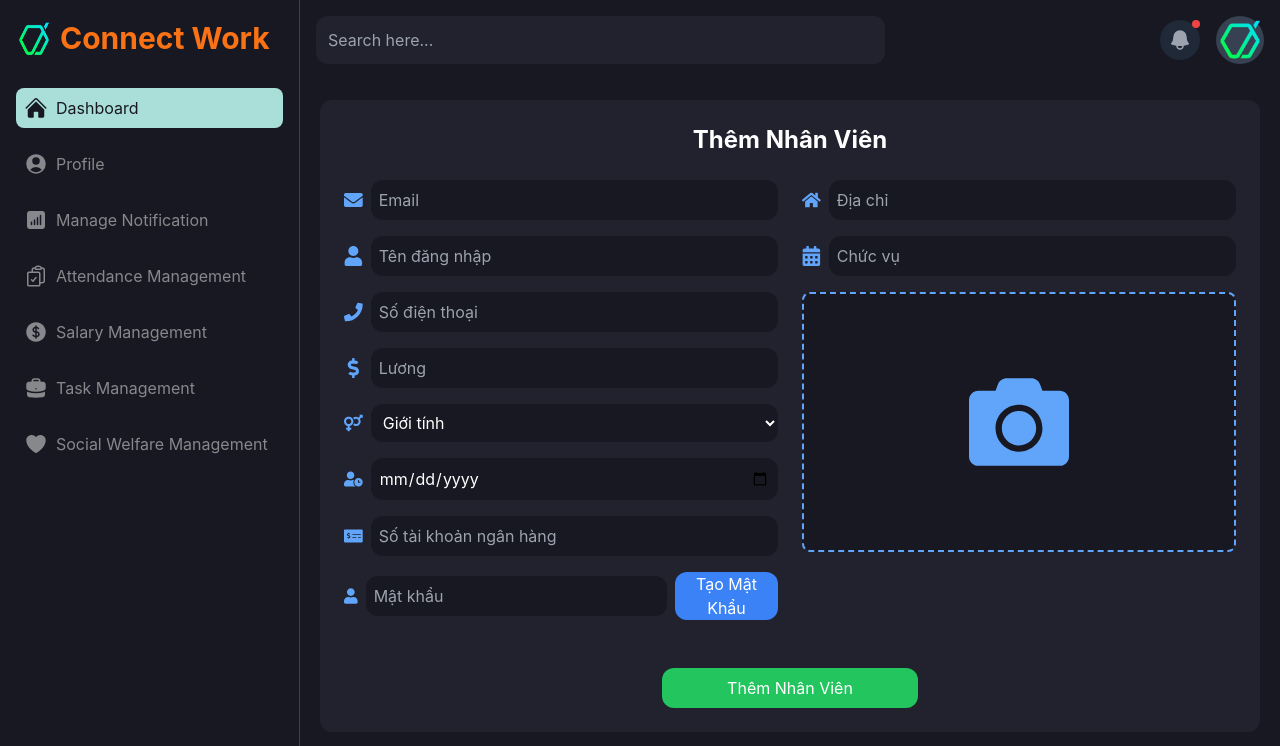
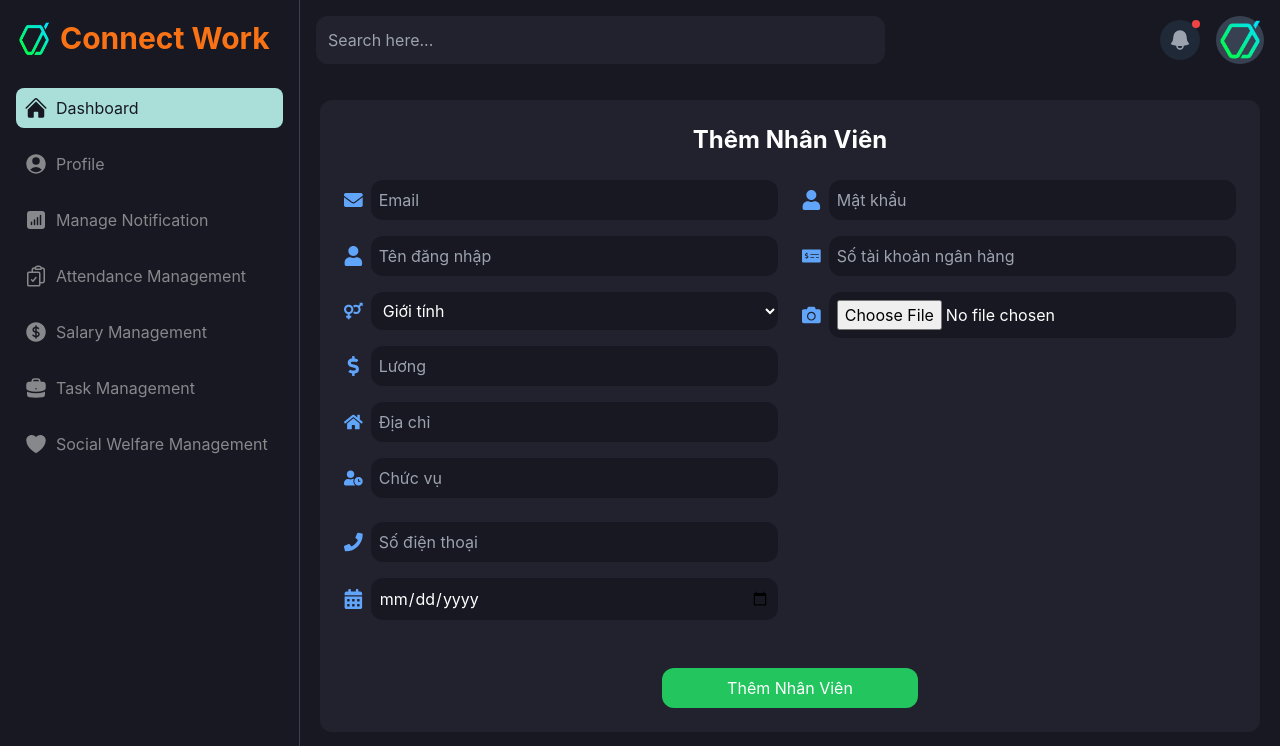
Before and after one commit to quynIT/connect-work, a React (Vite) app in the folder frontend/: page /admin/add-member in a window 1280 px wide. Shown: the top 746 px of the page. Built offline with nearby package versions, Linux system fonts and the light colour scheme.

Commit message:
request-api

```diff
--- a/frontend/src/components/admin/AddEmployee.tsx
+++ b/frontend/src/components/admin/AddEmployee.tsx
@@ -1,4 +1,5 @@
 import React, { useState, useEffect, ChangeEvent } from "react";
+import axios from "axios";
 import {
   FaUser,
   FaEnvelope,
@@ -23,7 +24,7 @@ function AddEmployee() {
   const [position, setPosition] = useState("");
   const [dateOfBirth, setDateOfBirth] = useState("");
   const [bankAccount, setBankAccount] = useState("");
-
+  const [gender, setGender] = useState("");
   const [errors, setErrors] = useState<{ [key: string]: string }>({});
 
   const handleImageChange = (event: ChangeEvent<HTMLInputElement>) => {
@@ -40,84 +41,69 @@ function AddEmployee() {
   }, [email]);
 
   const generateRandomPassword = () => {
-    const randomPassword = Math.random().toString(36).slice(-8);
-    setPassword(randomPassword);
+    const randomPassword = Math.random().toString(36).slice(-8); // tạo mật khẩu ngẫu nhiên có độ dài 8 ký tự
+    setPassword(randomPassword); // Gán giá trị mật khẩu cho state
   };
-  const isValidAge = (dob: string): boolean => {
-    const birthDate = new Date(dob);
-    const today = new Date();
-    const age = today.getFullYear() - birthDate.getFullYear();
-    const monthDifference = today.getMonth() - birthDate.getMonth();
 
-    // Kiểm tra nếu người dùng đủ 18 tuổi
-    return (
-      age > 18 ||
-      (age === 18 && monthDifference > 0) ||
-      (age === 18 &&
-        monthDifference === 0 &&
-        today.getDate() >= birthDate.getDate())
-    );
-  };
+  // useEffect để tự động cập nhật tên đăng nhập và mật khẩu khi email thay đổi
+  useEffect(() => {
+    if (email) {
+      // Chỉ chạy khi email có giá trị
+      const usernameFromEmail = email.split("@")[0];
+      setUsername(usernameFromEmail); // Đặt tên đăng nhập từ phần đầu của email
+
+      if (!password) {
+        // Nếu mật khẩu chưa được tạo
+        generateRandomPassword(); // Tạo mật khẩu ngẫu nhiên
+      }
+    }
+  }, [email, password]);
+
   const validateForm = () => {
     const newErrors: { [key: string]: string } = {};
-
-    // Validate email
-    if (!email) {
-      newErrors.email = "Email là bắt buộc";
-    } else if (!/\S+@\S+\.\S+/.test(email)) {
-      newErrors.email = "Email không hợp lệ";
-    }
-
-    // Validate username
-    if (!username) {
-      newErrors.username = "Tên đăng nhập là bắt buộc";
-    }
-
-    // Validate phone number
-    if (!phone) {
-      newErrors.phone = "Số điện thoại là bắt buộc";
-    } else if (!/^\d{10}$/.test(phone)) {
-      newErrors.phone = "Số điện thoại phải có 10 chữ số";
-    }
-
-    // Validate salary
-    if (!salary) {
-      newErrors.salary = "Lương là bắt buộc";
-    } else if (isNaN(Number(salary))) {
-      newErrors.salary = "Lương phải là một số";
-    }
-
-    // Validate address
-    if (!address) {
-      newErrors.address = "Địa chỉ là bắt buộc";
-    }
-
-    // Validate position
-    if (!position) {
-      newErrors.position = "Chức vụ là bắt buộc";
-    }
-
-    // Validate bank account
-    if (!bankAccount) {
+    if (!email) newErrors.email = "Email là bắt buộc";
+    if (!username) newErrors.username = "Tên đăng nhập là bắt buộc";
+    if (!phone) newErrors.phone = "Số điện thoại là bắt buộc";
+    if (!salary) newErrors.salary = "Lương là bắt buộc";
+    if (!address) newErrors.address = "Địa chỉ là bắt buộc";
+    if (!position) newErrors.position = "Chức vụ là bắt buộc";
+    if (!bankAccount)
       newErrors.bankAccount = "Số tài khoản ngân hàng là bắt buộc";
-    }
-
-    // Validate date of birth
-    if (!dateOfBirth) {
-      newErrors.dateOfBirth = "Ngày sinh là bắt buộc";
-    } else if (!isValidAge(dateOfBirth)) {
-      newErrors.dateOfBirth = "Người dùng phải trên 18 tuổi";
-    }
-
+    if (!dateOfBirth) newErrors.dateOfBirth = "Ngày sinh là bắt buộc";
+    if (!gender) newErrors.gender = "Giới tính là bắt buộc";
     setErrors(newErrors);
-    return Object.keys(newErrors).length === 0; // Nếu không có lỗi thì trả về true
+    return Object.keys(newErrors).length === 0;
   };
 
-  const handleSubmit = (event: React.FormEvent) => {
+  const handleSubmit = async (event: React.FormEvent) => {
     event.preventDefault();
     if (validateForm()) {
-      // Xử lý thêm nhân viên
-      console.log("Form is valid, submitting...");
+      try {
+        const formData = {
+          email,
+          password,
+          username,
+          phone,
+          salary,
+          gender,
+          stk: bankAccount,
+          address,
+          position,
+          avt: "logi.jpg", // Tạm thời dùng tên file tĩnh
+          name: username,
+          bithdate: dateOfBirth,
+        };
+
+        const response = await axios.post(
+          "http://localhost:3000/auth/register",
+          formData
+        );
+        alert("Thêm nhân viên thành công!");
+        console.log(response.data);
+      } catch (error) {
+        console.error("Đã xảy ra lỗi khi thêm nhân viên:", error);
+        alert("Thêm nhân viên thất bại. Vui lòng thử lại.");
+      }
     }
   };
 
@@ -128,7 +114,7 @@ function AddEmployee() {
         className="grid grid-cols-1 md:grid-cols-2 gap-6"
         onSubmit={handleSubmit}
       >
-        {/* Left Column */}
+        {/* Email */}
         <div className="space-y-4">
           <div className="flex items-center space-x-2">
             <FaEnvelope className="w-5 h-5 text-blue-400" />
@@ -142,6 +128,7 @@ function AddEmployee() {
           </div>
           {errors.email && <p className="text-red-500">{errors.email}</p>}
 
+          {/* Username */}
           <div className="flex items-center space-x-2">
             <FaUser className="w-5 h-5 text-blue-400" />
             <input
@@ -154,22 +141,28 @@ function AddEmployee() {
           </div>
           {errors.username && <p className="text-red-500">{errors.username}</p>}
 
+          {/* Gender */}
           <div className="flex items-center space-x-2">
-            <FaPhone className="w-5 h-5 text-blue-400" />
-            <input
-              type="text"
-              value={phone}
-              onChange={(e) => setPhone(e.target.value)}
-              placeholder="Số điện thoại"
+            <FaVenusMars className="w-5 h-5 text-blue-400" />
+            <select
               className="bg-[#171821] text-white w-full p-2 rounded-xl"
-            />
+              value={gender}
+              onChange={(e) => setGender(e.target.value)}
+            >
+              <option value="" disabled>
+                Giới tính
+              </option>
+              <option value="male">Nam</option>
+              <option value="female">Nữ</option>
+              <option value="other">Khác</option>
+            </select>
           </div>
-          {errors.phone && <p className="text-red-500">{errors.phone}</p>}
-
+          {errors.gender && <p className="text-red-500">{errors.gender}</p>}
+          {/* Lương */}
           <div className="flex items-center space-x-2">
             <FaDollarSign className="w-5 h-5 text-blue-400" />
             <input
-              type="text"
+              type="number"
               value={salary}
               onChange={(e) => setSalary(e.target.value)}
               placeholder="Lương"
@@ -177,32 +170,47 @@ function AddEmployee() {
             />
           </div>
           {errors.salary && <p className="text-red-500">{errors.salary}</p>}
-
+          {/* Địa chỉ */}
           <div className="flex items-center space-x-2">
-            <FaVenusMars className="w-5 h-5 text-blue-400" />
-            <select className="bg-[#171821] text-white w-full p-2 rounded-xl">
-              <option value="" disabled selected>
-                Giới tính
-              </option>
-              <option value="male">Nam</option>
-              <option value="female">Nữ</option>
-              <option value="other">Khác</option>
-            </select>
+            <FaHome className="w-5 h-5 text-blue-400" />
+            <input
+              type="text"
+              value={address}
+              onChange={(e) => setAddress(e.target.value)}
+              placeholder="Địa chỉ"
+              className="bg-[#171821] text-white w-full p-2 rounded-xl"
+            />
           </div>
-
+          {errors.address && <p className="text-red-500">{errors.address}</p>}
+          {/* Chức vụ */}
           <div className="flex items-center space-x-2">
             <FaUserClock className="w-5 h-5 text-blue-400" />
             <input
-              type="date"
-              value={dateOfBirth}
-              onChange={(e) => setDateOfBirth(e.target.value)}
+              type="text"
+              value={position}
+              onChange={(e) => setPosition(e.target.value)}
+              placeholder="Chức vụ"
               className="bg-[#171821] text-white w-full p-2 rounded-xl"
             />
           </div>
-          {errors.dateOfBirth && (
-            <p className="text-red-500">{errors.dateOfBirth}</p>
-          )}
+          {errors.position && <p className="text-red-500">{errors.position}</p>}
+        </div>
 
+        {/* Thông tin khác */}
+        <div className="space-y-4">
+          <div className="flex items-center space-x-2">
+            <FaUser className="w-5 h-5 text-blue-400" />
+            <input
+              type="password"
+              value={password}
+              onChange={(e) => setPassword(e.target.value)}
+              placeholder="Mật khẩu"
+              className="bg-[#171821] text-white w-full p-2 rounded-xl"
+            />
+          </div>
+          {errors.password && <p className="text-red-500">{errors.password}</p>}
+
+          {/* Số tài khoản ngân hàng */}
           <div className="flex items-center space-x-2">
             <FaMoneyCheckAlt className="w-5 h-5 text-blue-400" />
             <input
@@ -217,75 +225,56 @@ function AddEmployee() {
             <p className="text-red-500">{errors.bankAccount}</p>
           )}
 
+          {/* Ảnh đại diện */}
           <div className="flex items-center space-x-2">
-            <FaUser className="w-5 h-5 text-blue-400" />
+            <FaCamera className="w-5 h-5 text-blue-400" />
             <input
-              type="text"
-              value={password}
-              placeholder="Mật khẩu"
-              className="bg-[#171821] text-white w-full p-2 rounded-xl"
-              readOnly
-            />
-            <button
-              type="button"
-              onClick={generateRandomPassword}
-              className="bg-blue-500 text-white px-4 rounded-xl ml-2"
-            >
-              Tạo Mật Khẩu
-            </button>
-          </div>
-        </div>
-
-        {/* Right Column */}
-        <div className="space-y-4">
-          <div className="flex items-center space-x-2">
-            <FaHome className="w-5 h-5 text-blue-400" />
-            <input
-              type="text"
-              value={address}
-              onChange={(e) => setAddress(e.target.value)}
-              placeholder="Địa chỉ"
+              type="file"
+              accept="image/*"
+              onChange={handleImageChange}
               className="bg-[#171821] text-white w-full p-2 rounded-xl"
             />
           </div>
-          {errors.address && <p className="text-red-500">{errors.address}</p>}
+          {image && (
+            <div className="mt-4">
+              <img
+                src={image}
+                alt="Ảnh đại diện"
+                className="w-20 h-20 rounded-full object-cover"
+              />
+            </div>
+          )}
+        </div>
+        <div className="space-y-4">
+          {/* Số điện thoại */}
+          <div className="flex items-center space-x-2">
+            <FaPhone className="w-5 h-5 text-blue-400" />
+            <input
+              type="text"
+              value={phone}
+              onChange={(e) => setPhone(e.target.value)}
+              placeholder="Số điện thoại"
+              className="bg-[#171821] text-white w-full p-2 rounded-xl"
+            />
+          </div>
+          {errors.phone && <p className="text-red-500">{errors.phone}</p>}
 
+          {/* Ngày sinh */}
           <div className="flex items-center space-x-2">
             <FaCalendarAlt className="w-5 h-5 text-blue-400" />
             <input
-              type="text"
-              value={position}
-              onChange={(e) => setPosition(e.target.value)}
-              placeholder="Chức vụ"
+              type="date"
+              value={dateOfBirth}
+              onChange={(e) => setDateOfBirth(e.target.value)}
               className="bg-[#171821] text-white w-full p-2 rounded-xl"
             />
           </div>
-          {errors.position && <p className="text-red-500">{errors.position}</p>}
-
-          <div className="flex items-center space-x-2">
-            <label className="flex items-center justify-center bg-[#171821] w-full h-full rounded-xl cursor-pointer">
-              {image ? (
-                <img
-                  src={image}
-                  alt="Preview"
-                  className="max-h-[260px] w-full object-cover rounded-lg"
-                />
-              ) : (
-                <div className="h-full w-full flex items-center justify-center border-2 border-dashed border-blue-400 rounded-lg">
-                  <FaCamera className="text-blue-400 w-[100px] h-[100px] m-[78px]" />
-                </div>
-              )}
-              <input
-                type="file"
-                accept="image/*"
-                onChange={handleImageChange}
-                className="hidden" // Ẩn input file
-              />
-            </label>
-          </div>
+          {errors.dateOfBirth && (
+            <p className="text-red-500">{errors.dateOfBirth}</p>
+          )}
         </div>
 
-        {/* Submit Button */}
+        {/* Submit */}
         <div className="col-span-full mt-6 flex justify-center">
           <button
             type="submit"
--- a/frontend/src/layouts/user/LayoutUser.tsx
+++ b/frontend/src/layouts/user/LayoutUser.tsx
@@ -2,7 +2,7 @@ import React, { useContext } from "react";
 import { Navigate, Outlet } from "react-router-dom";
 import Header from "../../components/user/Header";
 import Footer from "../../components/user/Footer";
-import { AuthContext } from "../../auth/AuthContext"; // Import đúng từ AuthContext
+import { AuthContext } from "../../auth/AuthContext";
 
 export default function LayoutUser() {
   const context = useContext(AuthContext); // Lấy context
```
Also changed, not shown: frontend/src/components/user/Header.tsx (+6 -4 lines).
